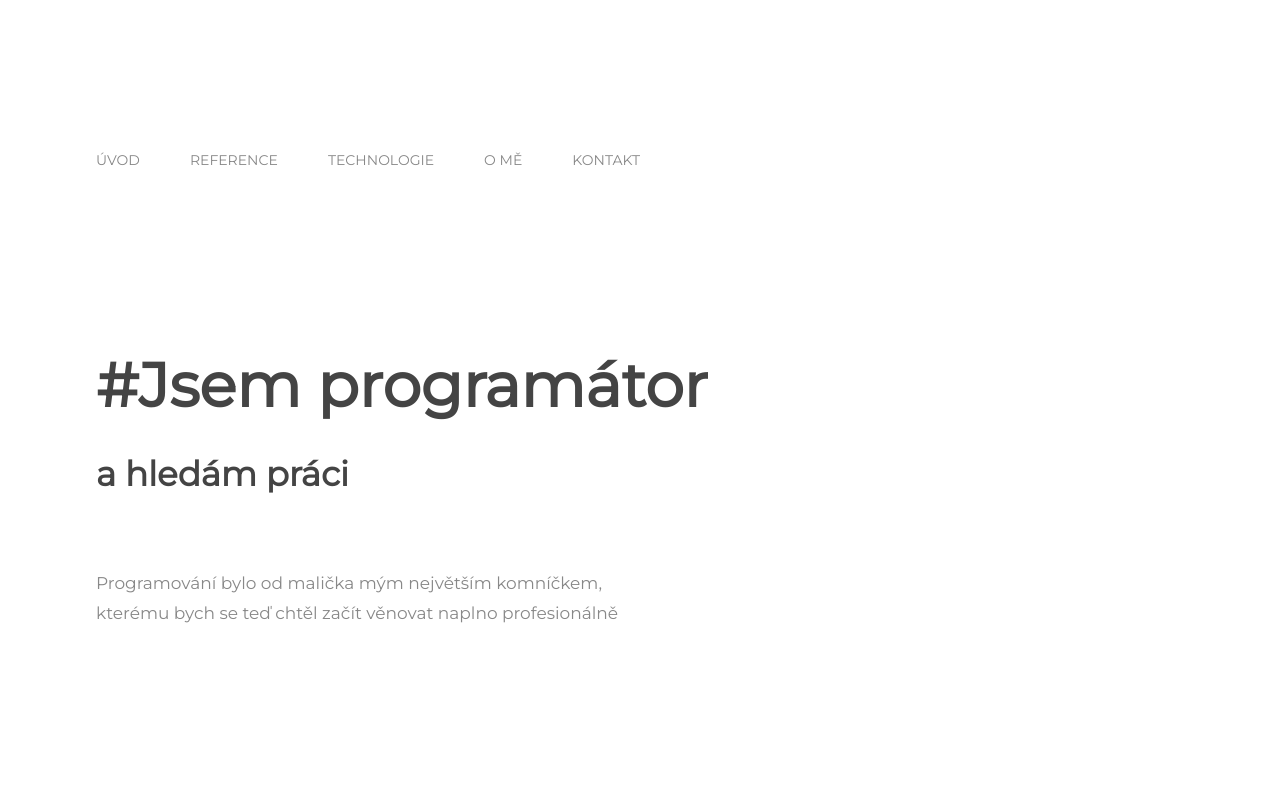
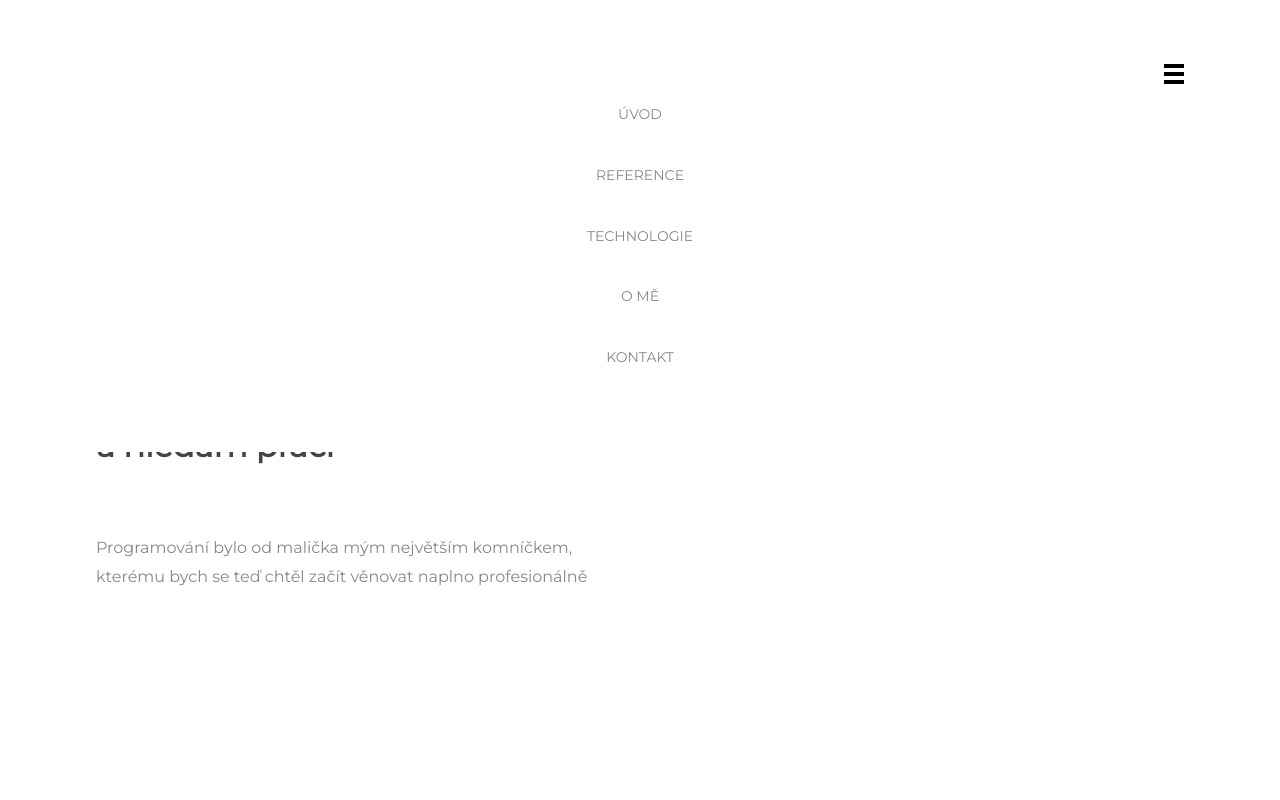
Before and after one commit to petrzabransky/petrzabransky, a React (Create React App) app: page / in a window 1280 px wide. Shown: the top 800 px of the page. Built offline with nearby package versions, Linux system fonts and the light colour scheme.

Commit message:
Convert SCSS Variables  to CSS var(--)

```diff
--- a/src/components/block/contact/Contact.scss
+++ b/src/components/block/contact/Contact.scss
@@ -1,7 +1,5 @@
-@import "../../../styles/variable.scss";
-
 .contact {
-	background: $color-light;
+	background: var(--color-light);
 
 	& p {
 		margin-bottom: 0;
--- a/src/components/block/hero/Hero.scss
+++ b/src/components/block/hero/Hero.scss
@@ -1,4 +1,3 @@
-@import "../../../styles/variable.scss";
 @import "../../../styles/typography.scss";
 
 .hero {
--- a/src/components/block/quote/Quote.scss
+++ b/src/components/block/quote/Quote.scss
@@ -1,8 +1,7 @@
-@import "../../../styles/variable.scss";
 @import "../../../styles/typography.scss";
 
 .quote {
-	background: $color-light;
+	background: var(--color-light);
 
 	&__text {
 		@extend .heading;
--- a/src/components/component/card/Card.scss
+++ b/src/components/component/card/Card.scss
@@ -1,9 +1,7 @@
-@import "../../../styles/variable.scss";
 @import "../../../styles/typography.scss";
 
-
 .card {
-	background: $color-light;
+	background: var(--color-light);
 	padding: 10%;
 	width: 100%;
 
@@ -11,7 +9,7 @@
 		@extend .heading;
 		@extend .heading--title;
 		margin-bottom: 1em;
-		color: $color-medium;
+		color: var(--color-medium);
 	}
 
 	&__list {
@@ -21,6 +19,4 @@
 	&__item::before {
 		content: "#";
 	}
-
-
 }
--- a/src/components/component/nav/Nav.scss
+++ b/src/components/component/nav/Nav.scss
@@ -1,5 +1,3 @@
-@import "../../../styles/variable.scss";
-
 .nav {
 	width: 100%;
 
@@ -10,7 +8,7 @@
 		flex-direction: row;
 		justify-content: flex-end;
 		align-items: center;
-		background: $color-white;
+		background: var(--color-white);
 	}
 
 	&__menu {
@@ -30,16 +28,16 @@
 		position: relative;
 		text-transform: uppercase;
 		font-size: 14px;
-		color: $color-medium;
+		color: var(--color-medium);
 
 		&:hover {
-			color: $color-dark;
+			color: var(--color-dark);
 		}
 
 	}
 
 	&__link--active {
-		color: $color-dark;
+		color: var(--color-dark);
 		font-weight: bold;
 	}
 
@@ -47,7 +45,7 @@
 		height: 20px;
 	}
 
-	@media(min-width: $breakpoint-desktop) {
+	@media(min-width: var(--breakpoint-desktop)) {
 		padding: 64px 0;
 
 		&__bar {
--- a/src/components/layout/container/Container.scss
+++ b/src/components/layout/container/Container.scss
@@ -1,7 +1,5 @@
-@import "../../../styles/variable.scss";
-
 .container {
 	width: 85%;
 	margin: 0 auto;
-	max-width: $container-desktop;
+	max-width: var(--container-desktop);
 }
--- a/src/components/partial/footer/Footer.scss
+++ b/src/components/partial/footer/Footer.scss
@@ -1,24 +1,20 @@
-@import "../../../styles/variable.scss";
-
 .footer {
-	background: $color-dark;
+	background: var(--color-dark);
 	padding-top: 3rem;
 	padding-bottom: 5rem;
-
 
 	&__link {
 		text-transform: uppercase;
 		font-size: 14px;
-		color: $color-light;
+		color: var(--color-light);
 
 		&:hover {
-			color: $color-medium;
+			color: var(--color-medium);
 		}
-
 	}
 
 	&__contact {
 		font-size: 14px;
-		color: $color-light;
+		color: var(--color-light);
 	}
 }
--- a/src/index.scss
+++ b/src/index.scss
@@ -1,16 +1,6 @@
 @import "./styles/variable.scss";
 @import "./styles/typography.scss";
 @import "./styles/utility.scss";
-
-
-// Global variables
-:root {
-    --container: 1140px;
-    --breakpoint-desktop: 1200px;
-    --breakpoint-tablet: 768px;
-}
-
-
 
 // Reset CSS
 *,
@@ -49,13 +39,13 @@ html {
     font-size: 16px;
     scroll-behavior: smooth;
 
-    @media (min-width: $breakpoint-desktop) {
+    @media (min-width: var(--breakpoint-desktop)) {
         font-size: 17px;
     }
 }
 
 body {
-    color: $color-medium;
+    color: var(--color-medium);
 }
 
 header,
--- a/src/styles/typography.scss
+++ b/src/styles/typography.scss
@@ -1,7 +1,7 @@
 @import '../styles/variable.scss';
 
 .heading {
-    color: $color-dark;
+    color: var(--color-dark);
     line-height: 1.5;
     font-weight: bold;
     margin-bottom: 2em;
@@ -26,8 +26,7 @@
 }
 
 .hashtag {
-    background: $color-light;
-    //color: $color-dark;
+    background: var(--color-light);
     display: inline;
     text-align: center;
     margin-right: 1em;
--- a/src/styles/variable.scss
+++ b/src/styles/variable.scss
@@ -1,13 +1,15 @@
-// Colors
-$color-white: #fff;
-$color-light: #f2f2f2;
-$color-medium: #888;
-$color-dark: #444;
-$color-black: #000;
+:root {
+	// Breakpoints
+	--breakpoint-tablet: 768px;
+	--breakpoint-desktop: 1200px;
 
-// Responsive Break points (min-width)
-$breakpoint-tablet: 768px;
-$breakpoint-desktop: 1200px;
+	// Containers
+	--container-desktop: 1140px;
 
-// Containers
-$container-desktop: 1140px;
+	// Colors
+	--color-white: #fff;
+	--color-light: #f2f2f2;
+	--color-medium: #888;
+	--color-dark: #444;
+	--color-black: #000;
+}
```
